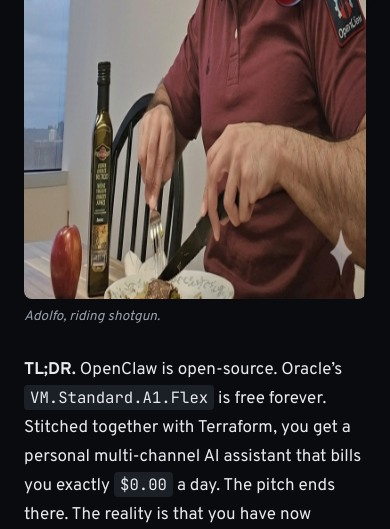
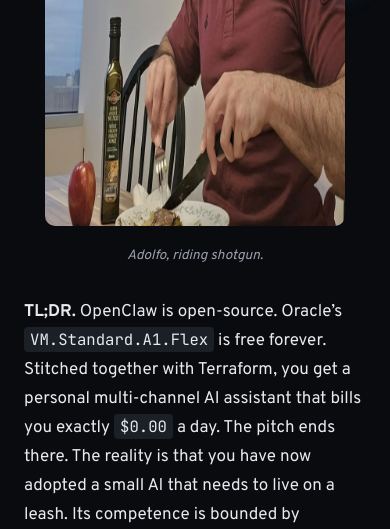
Before and after one commit to lucianosmori/landing, an Astro site: page /writing/openclaw-on-oci-free-tier in a window 390 px wide. Shown: the part 836-1365 px from the top of the page. Built offline with nearby package versions, Linux system fonts and the light colour scheme; Astro itself is replaced by a stand-in of ours; some packages are replaced by stand-ins of ours; a web font is replaced by a local one.

Commit message:
writing: cap hero figure size so portrait photos don't dominate the column
The lobster photo is 768x1376 (aspect ~0.56). At width:100% inside the
760px prose column it rendered ~760x1361, which read as "stretched
vertically" / overlong. Cap max-width at 380px and center; image now
sits as a portrait card above the TL;DR. Scales down to 88% width on
phones so it does not crowd the title block.

Co-Authored-By: Claude Opus 4.7 (1M context) <noreply@anthropic.com>

```diff
--- a/src/styles/additions.css
+++ b/src/styles/additions.css
@@ -301,23 +301,29 @@ body {
 .prose pre,
 .prose table { clear: left; }
 
-/* Article hero figure: full-bleed photograph above the lead paragraph */
+/* Article hero figure: portrait-friendly, centered, capped so a tall photo
+   doesn't dominate the column. Scales down on narrow screens. */
 .prose .hero-figure {
-  margin: 0 0 1.6em;
+  margin: 0 auto 1.8em;
   padding: 0;
+  text-align: center;
 }
 .prose .hero-figure img {
-  display: block;
+  display: inline-block;
   width: 100%;
-  max-width: 760px;
+  max-width: 380px;
   height: auto;
-  border-radius: 8px;
+  border-radius: 10px;
 }
 .prose .hero-figure figcaption {
   font-size: 13.5px;
   color: var(--page-fg-soft);
-  margin-top: 0.5em;
+  margin-top: 0.6em;
   font-style: italic;
+  text-align: center;
+}
+@media (max-width: 480px) {
+  .prose .hero-figure img { max-width: 88%; }
 }
 
 /* Anchor link icons appended to headings (Confluence/GitHub-style) */
```
